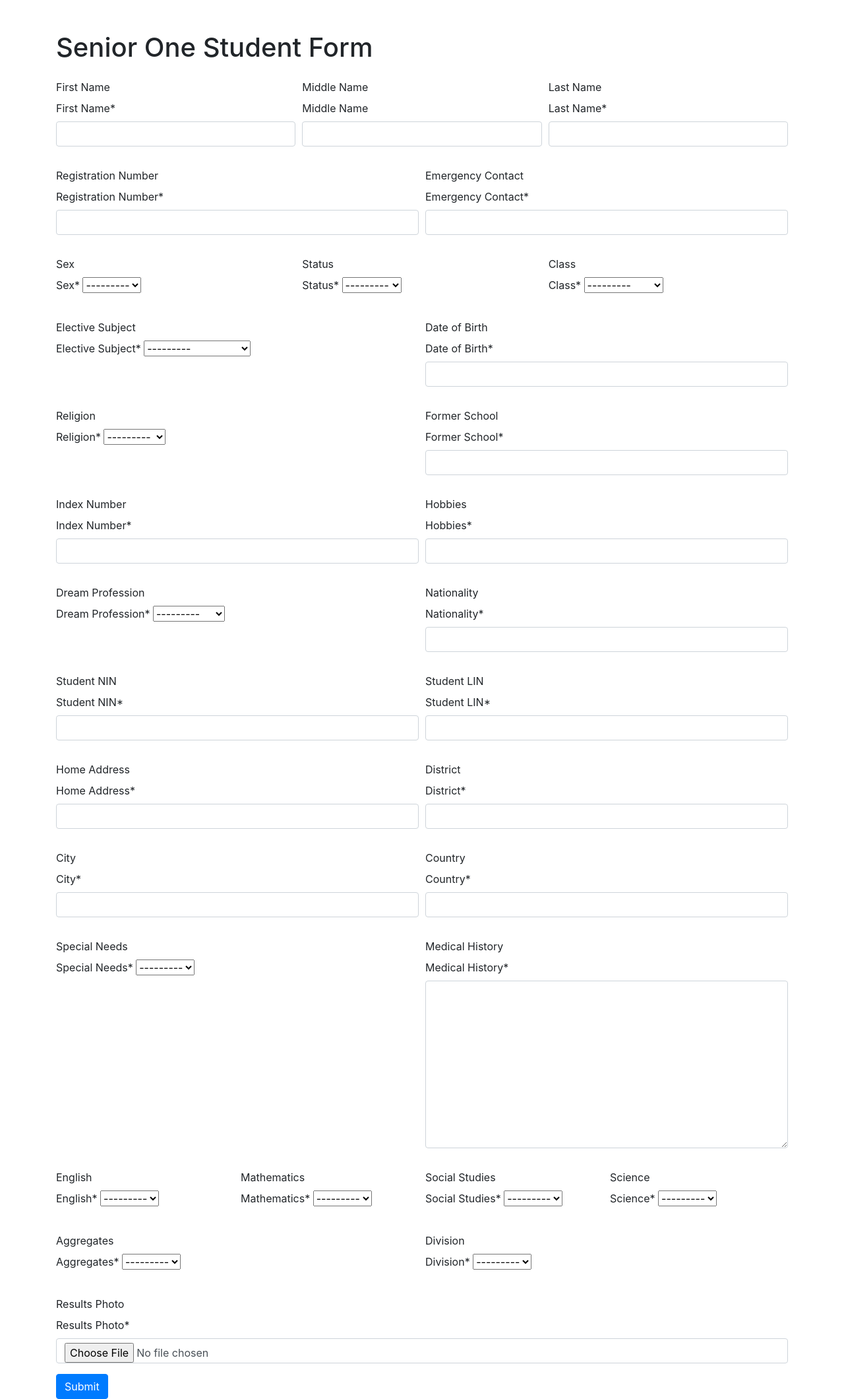
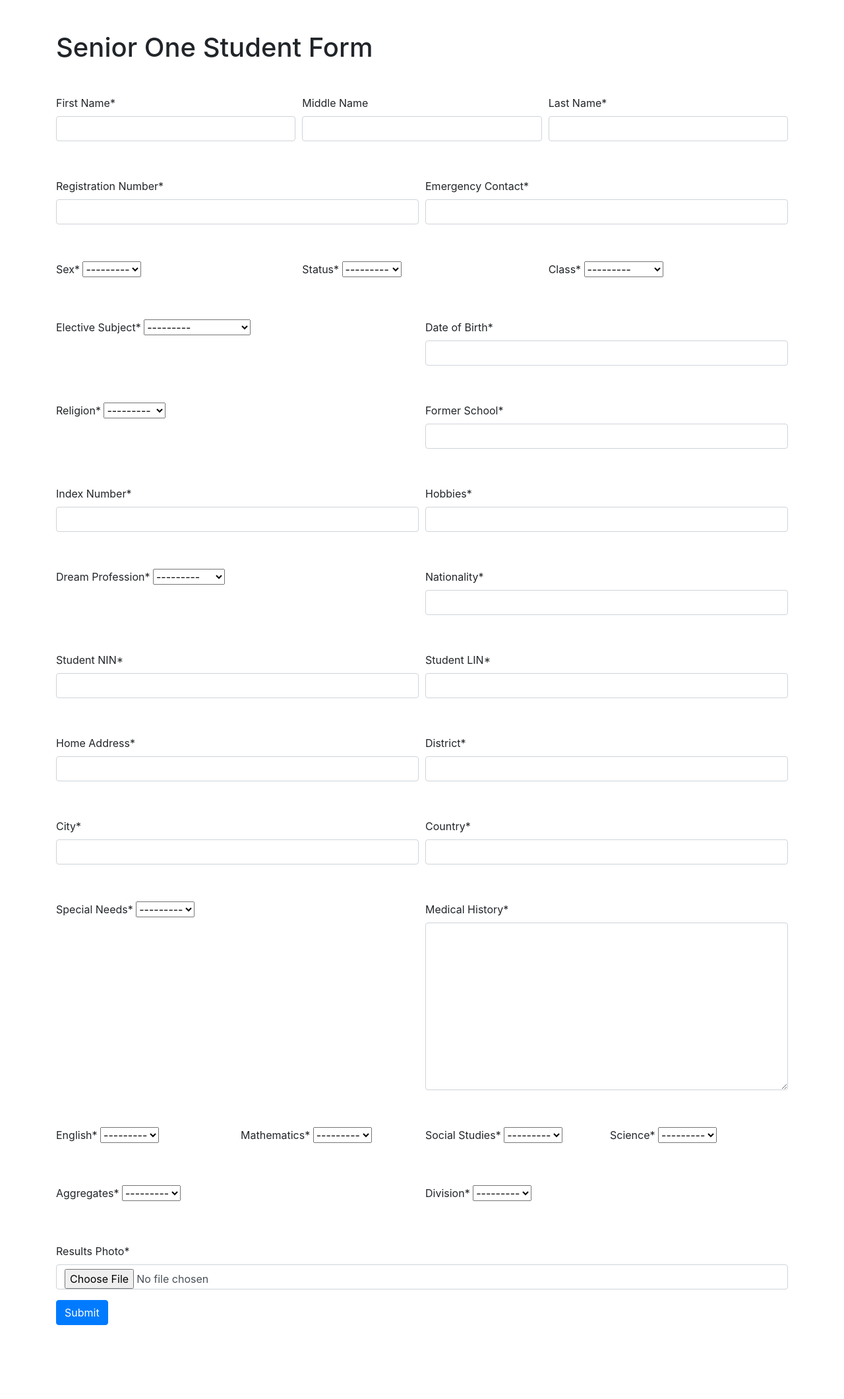
Before and after one commit to kalosius/francis-backend, a Django app: page / in a window 1280 px wide. Shown: the whole page at 66% size. After the commit the page ends 2008 px from the top, so only its background shows below. Run offline with Django 5.2, Linux system fonts and the light colour scheme; some libraries are stand-ins or nearby versions.

Commit message:
form done

```diff
--- a/schoolapp/templates/index.html
+++ b/schoolapp/templates/index.html
@@ -42,152 +42,152 @@
             {% csrf_token %}
             <div class="form-row">
                 <div class="form-group col-md-4">
-                    <label for="id_first_name">First Name</label>
+                    <label for="id_first_name"></label>
                     {{ form.first_name|as_crispy_field }}
                 </div>
                 <div class="form-group col-md-4">
-                    <label for="id_middle_name">Middle Name</label>
+                    <label for="id_middle_name"></label>
                     {{ form.middle_name|as_crispy_field }}
                 </div>
                 <div class="form-group col-md-4">
-                    <label for="id_last_name">Last Name</label>
+                    <label for="id_last_name"></label>
                     {{ form.last_name|as_crispy_field }}
                 </div>
             </div>
             <div class="form-row">
                 <div class="form-group col-md-6">
-                    <label for="id_reg_no">Registration Number</label>
+                    <label for="id_reg_no"></label>
                     {{ form.reg_no|as_crispy_field }}
                 </div>
                 <div class="form-group col-md-6">
-                    <label for="id_emergency_contact">Emergency Contact</label>
+                    <label for="id_emergency_contact"></label>
                     {{ form.emergency_contact|as_crispy_field }}
                 </div>
             </div>
             <div class="form-row">
                 <div class="form-group col-md-4">
-                    <label for="id_sex">Sex</label>
+                    <label for="id_sex"></label>
                     {{ form.sex|as_crispy_field }}
                 </div>
                 <div class="form-group col-md-4">
-                    <label for="id_status">Status</label>
+                    <label for="id_status"></label>
                     {{ form.status|as_crispy_field }}
                 </div>
                 <div class="form-group col-md-4">
-                    <label for="id_cls">Class</label>
+                    <label for="id_cls"></label>
                     {{ form.cls|as_crispy_field }}
                 </div>
             </div>
             <div class="form-row">
                 <div class="form-group col-md-6">
-                    <label for="id_elective">Elective Subject</label>
+                    <label for="id_elective"></label>
                     {{ form.elective|as_crispy_field }}
                 </div>
                 <div class="form-group col-md-6">
-                    <label for="id_date_of_birth">Date of Birth</label>
+                    <label for="id_date_of_birth"></label>
                     {{ form.date_of_birth|as_crispy_field }}
                 </div>
             </div>
             <div class="form-row">
                 <div class="form-group col-md-6">
-                    <label for="id_religion">Religion</label>
+                    <label for="id_religion"></label>
                     {{ form.religion|as_crispy_field }}
                 </div>
                 <div class="form-group col-md-6">
-                    <label for="id_former_school">Former School</label>
+                    <label for="id_former_school"></label>
                     {{ form.former_school|as_crispy_field }}
                 </div>
             </div>
             <div class="form-row">
                 <div class="form-group col-md-6">
-                    <label for="id_index_no">Index Number</label>
+                    <label for="id_index_no"></label>
                     {{ form.index_no|as_crispy_field }}
                 </div>
                 <div class="form-group col-md-6">
-                    <label for="id_hobbies">Hobbies</label>
+                    <label for="id_hobbies"></label>
                     {{ form.hobbies|as_crispy_field }}
                 </div>
             </div>
             <div class="form-row">
                 <div class="form-group col-md-6">
-                    <label for="id_dream_profession">Dream Profession</label>
+                    <label for="id_dream_profession"></label>
                     {{ form.dream_profession|as_crispy_field }}
                 </div>
                 <div class="form-group col-md-6">
-                    <label for="id_nationality">Nationality</label>
+                    <label for="id_nationality"></label>
                     {{ form.nationality|as_crispy_field }}
                 </div>
             </div>
             <div class="form-row">
                 <div class="form-group col-md-6">
-                    <label for="id_student_nin">Student NIN</label>
+                    <label for="id_student_nin"></label>
                     {{ form.student_nin|as_crispy_field }}
                 </div>
                 <div class="form-group col-md-6">
-                    <label for="id_student_lin">Student LIN</label>
+                    <label for="id_student_lin"></label>
                     {{ form.student_lin|as_crispy_field }}
                 </div>
             </div>
             <div class="form-row">
                 <div class="form-group col-md-6">
-                    <label for="id_home_address">Home Address</label>
+                    <label for="id_home_address"></label>
                     {{ form.home_address|as_crispy_field }}
                 </div>
                 <div class="form-group col-md-6">
-                    <label for="id_district">District</label>
+                    <label for="id_district"></label>
                     {{ form.district|as_crispy_field }}
                 </div>
             </div>
             <div class="form-row">
                 <div class="form-group col-md-6">
-                    <label for="id_city">City</label>
+                    <label for="id_city"></label>
                     {{ form.city|as_crispy_field }}
                 </div>
                 <div class="form-group col-md-6">
-                    <label for="id_country">Country</label>
+                    <label for="id_country"></label>
                     {{ form.country|as_crispy_field }}
                 </div>
             </div>
             <div class="form-row">
                 <div class="form-group col-md-6">
-                    <label for="id_special_needs">Special Needs</label>
+                    <label for="id_special_needs"></label>
                     {{ form.special_needs|as_crispy_field }}
                 </div>
                 <div class="form-group col-md-6">
-                    <label for="id_medical_history">Medical History</label>
+                    <label for="id_medical_history"></label>
                     {{ form.medical_history|as_crispy_field }}
                 </div>
             </div>
             <div class="form-row">
                 <div class="form-group col-md-3">
-                    <label for="id_english">English</label>
+                    <label for="id_english"></label>
                     {{ form.english|as_crispy_field }}
                 </div>
                 <div class="form-group col-md-3">
-                    <label for="id_mathematics">Mathematics</label>
+                    <label for="id_mathematics"></label>
                     {{ form.mathematics|as_crispy_field }}
                 </div>
                 <div class="form-group col-md-3">
-                    <label for="id_social_studies">Social Studies</label>
+                    <label for="id_social_studies"></label>
                     {{ form.social_studies|as_crispy_field }}
                 </div>
                 <div class="form-group col-md-3">
-                    <label for="id_science">Science</label>
+                    <label for="id_science"></label>
                     {{ form.science|as_crispy_field }}
                 </div>
             </div>
             <div class="form-row">
                 <div class="form-group col-md-6">
-                    <label for="id_aggregates">Aggregates</label>
+                    <label for="id_aggregates"></label>
                     {{ form.aggregates|as_crispy_field }}
                 </div>
                 <div class="form-group col-md-6">
-                    <label for="id_division">Division</label>
+                    <label for="id_division"></label>
                     {{ form.division|as_crispy_field }}
                 </div>
             </div>
             <div class="form-group">
-                <label for="id_results_photo">Results Photo</label>
+                <label for="id_results_photo"></label>
                 {{ form.results_photo|as_crispy_field }}
             </div>
             <button type="submit" class="btn btn-primary">Submit</button>
```
Also changed, not shown: db.sqlite3, results_photos/quadrangle.jpeg (added).
